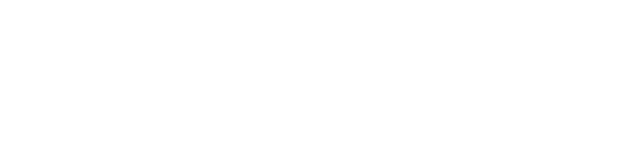
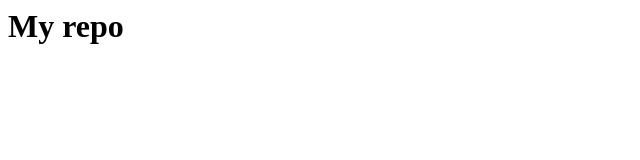
Before and after one commit to adinoy/netcraft, a plain HTML site: page index.html in a window 1280 px wide. Shown: the whole page, without its empty margins (0-640 px from the left). Drawn offline with Linux system fonts and the light colour scheme.

Commit message:
Update index.html

```diff
--- a/index.html
+++ b/index.html
@@ -1 +1 @@
-<h1>
+<h1>My repo </h1>
```
